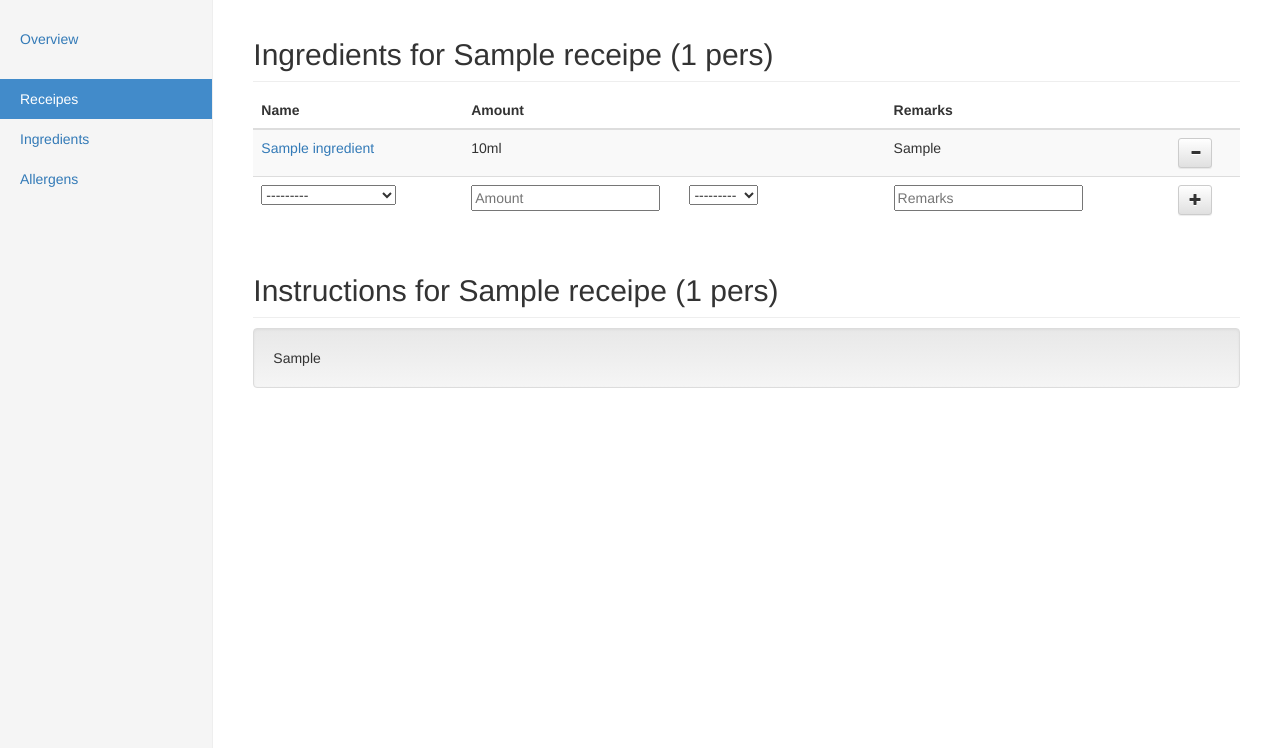
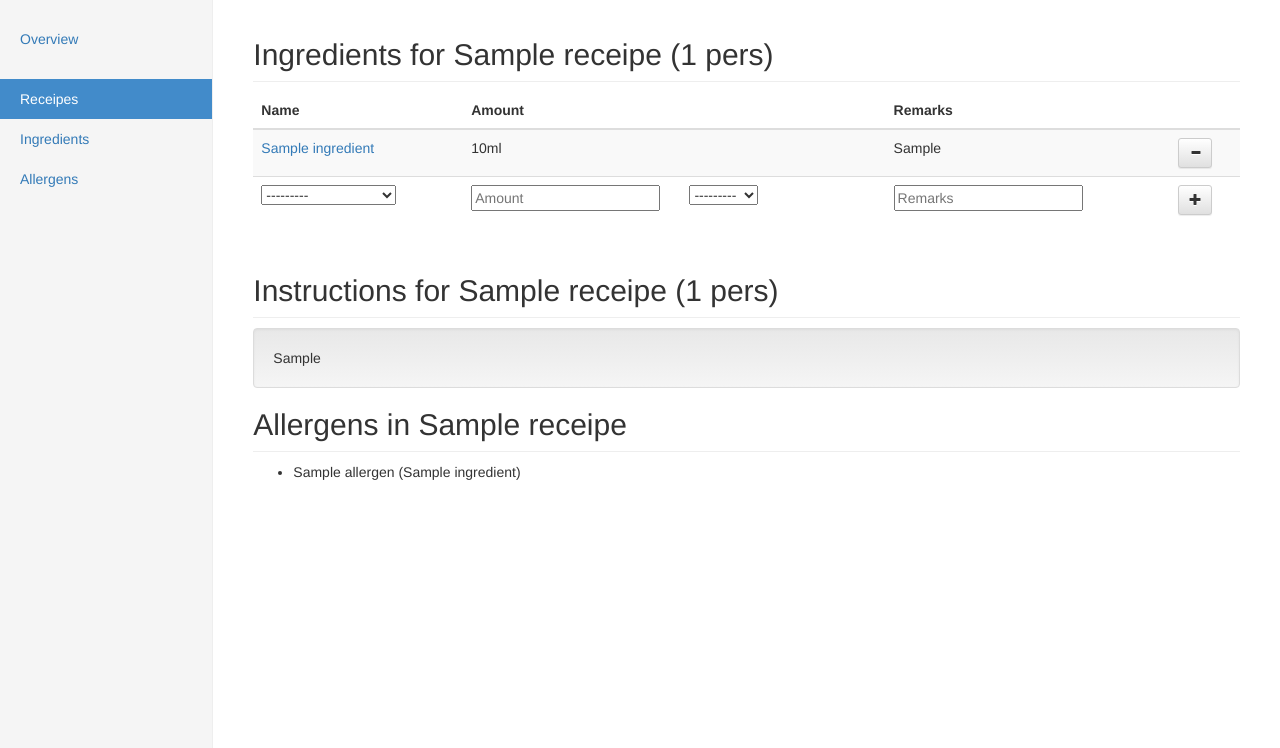
Before and after one commit to Branlala/alastair, a Django app: page /receipe/1/ in a window 1280 px wide. Shown: the part 52-800 px from the top of the page. Run offline with Django 3.2, Linux system fonts and the light colour scheme; a user stored in the database is signed in; tables that the repository leaves empty hold one stand-in row (values such as "Sample post"); some libraries are stand-ins or nearby versions.

Commit message:
Added Allergen support, Closes #1

```diff
--- a/alastair_cookie/templates/listings/receipe_ingredient.html
+++ b/alastair_cookie/templates/listings/receipe_ingredient.html
@@ -52,4 +52,13 @@
   {{ receipe.instructions }}
 </div>
 
+<h2 class="sub-header">Allergens in {{ receipe.name }}</h2>
+<ul>
+	{% for allergen in allergen_list %}
+		<li>{{ allergen.name }} ({{ allergen.used_in }})</li>
+	{% empty %}
+		<li>No allergens in this receipe!</li>
+	{% endfor %}
+</ul>
+
 {% endblock %}
--- a/cooking/form_statics.py
+++ b/cooking/form_statics.py
@@ -5,7 +5,7 @@ from django.core.urlresolvers import reverse
 from crispy_forms.helper import FormHelper
 from crispy_forms.layout import Layout, Submit, Button, Field, Hidden, HTML, Div
 from crispy_forms.bootstrap import FormActions, AppendedText, StrictButton,  InlineField
-from cooking.models import Receipe_Ingredient, Ingredient, Receipe
+from cooking.models import Receipe_Ingredient, Ingredient, Receipe, Allergen
 
 class ReceipeForm(forms.ModelForm):
 	def __init__(self, *args, **kwargs):
@@ -124,3 +124,24 @@ class IngredientForm(forms.ModelForm):
 	class Meta:
 		model = Ingredient
 		exclude = ['id']
+
+
+class AllergenForm(forms.ModelForm):
+	def __init__(self, *args, **kwargs):
+		super(AllergenForm, self).__init__(*args, **kwargs)
+		self.helper = FormHelper()
+		self.helper.form_class = 'form-inline'
+		self.helper.field_template = 'bootstrap3/layout/inline_field.html'
+		self.helper.form_method = 'post'
+		self.helper.form_action = ''
+		self.helper.layout = Layout(
+			HTML('<td>'),
+			InlineField('name'),
+			HTML('</td><td>'),
+			StrictButton('<span class="glyphicon glyphicon-plus" aria-hidden="true"></span><span class="sr-only">Add</span>', type='submit', css_class='btn btn-default btn-sm'),
+			HTML('</td>'),
+		)
+
+	class Meta:
+		model = Allergen
+		exclude = []
--- a/cooking/view_statics.py
+++ b/cooking/view_statics.py
@@ -2,7 +2,7 @@ from django.core.urlresolvers import resolve, reverse
 from django.contrib.auth.decorators import login_required
 from django.db.models import Sum
 from django.shortcuts import render, redirect
-from .form_statics import IngredientForm, Receipe_IngredientForm, ReceipeForm
+from .form_statics import IngredientForm, Receipe_IngredientForm, ReceipeForm, AllergenForm
 from .forms import ConfirmDeleteForm
 from .models import Ingredient, Allergen, Receipe, Receipe_Ingredient
 from .helpers import prepareContext
@@ -82,8 +82,10 @@ def list_receipe_ingredient(request, active_receipe):
 
 	context['form'] = form
 	context['receipe'] = rec
-	context['receipe_ingredient_list'] = Receipe_Ingredient.objects.filter(receipe=active_receipe)
-	context['ingredient_list'] = Ingredient.objects.all()
+	context['receipe_ingredient_list'] = Receipe_Ingredient.objects.filter(receipe=rec)
+	context['allergen_list'] = Allergen.objects.filter(ingredient__receipe=rec).distinct()
+	for allergen in context['allergen_list']:
+		allergen.used_in = ', '.join([x.name for x in allergen.ingredient_set.filter(receipe=rec)])
 	context['pagetitle'] = 'Ingredients for Receipe'
 	return render(request, 'listings/receipe_ingredient.html', context)
 
@@ -145,6 +147,19 @@ def new_ingredient(request):
 @login_required
 def list_allergens(request):
 	context = prepareContext(request)
+
+	if('remove_allergen' in request.GET):
+		try:
+			Allergen.objects.get(id=int(request.GET.get('remove_allergen'))).delete()
+		except:
+			pass
+
+	form = AllergenForm(request.POST or None)
+	if(form.is_valid()):
+		form.save()
+		form = AllergenForm(None)
+
+	context['form'] = form
 	context['allergen_list'] = Allergen.objects.all()
 	context['pagetitle'] = 'Allergens'
 	return render(request, 'listings/allergens.html', context)
--- a/cooking/views.py
+++ b/cooking/views.py
@@ -6,7 +6,7 @@ from django.contrib.auth.decorators import login_required
 from django.db.models import Sum
 from django.shortcuts import render, redirect
 from django.template.defaulttags import register
-from .models import Project, Meal, Project_Readonly, Meal_Receipe, Receipe, Inventory_Item
+from .models import Project, Meal, Project_Readonly, Meal_Receipe, Receipe, Inventory_Item, Allergen
 from .forms import ProjectForm, MealForm, ConfirmDeleteForm, Meal_ReceipeForm, Inventory_ItemForm
 from .helpers import prepareContext, add_to_inventory, meal_shopping_list, project_shopping_list_data
 
@@ -165,6 +165,9 @@ def meal_receipe_shopping_list(request, meal, receipe):
 	context['receipe'] = Receipe.objects.get(id=receipe)
 	context['shopping_list'] = meal_shopping_list(context['meal'], context['receipe'])
 	context['total_exact_price'] = context['shopping_list'].aggregate(tp=Sum('exact_price')).get('tp')
+	context['allergen_list'] = Allergen.objects.filter(ingredient__receipe=context['receipe']).distinct()
+	for allergen in context['allergen_list']:
+		allergen.used_in = ', '.join([x.name for x in allergen.ingredient_set.filter(receipe=context['receipe'])])
 	context['pagetitle'] = 'Meal-specific Shopping List'
 	return render(request, 'listings/meal_receipe_shopping_list.html', context)
 
```
Also changed, not shown: alastair_cookie/templates/listings/allergens.html (+13 -0 lines), alastair_cookie/templates/listings/meal_receipe_shopping_list.html (+10 -0 lines).
